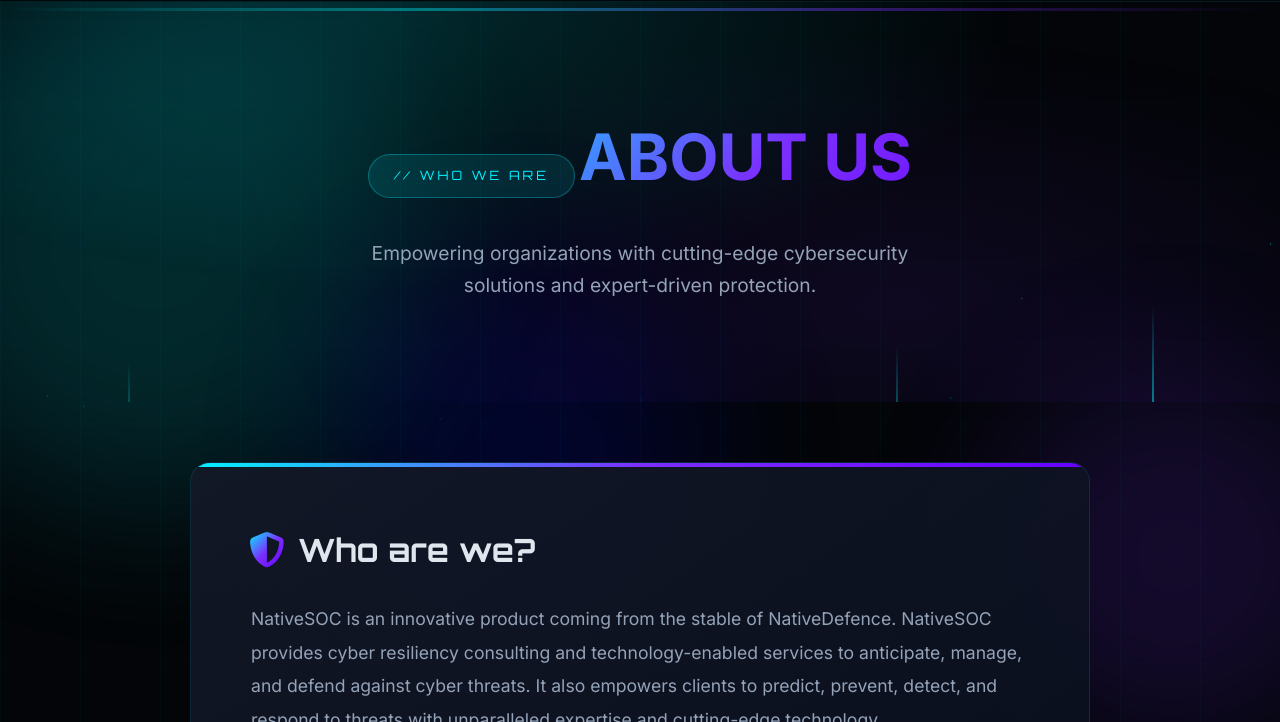
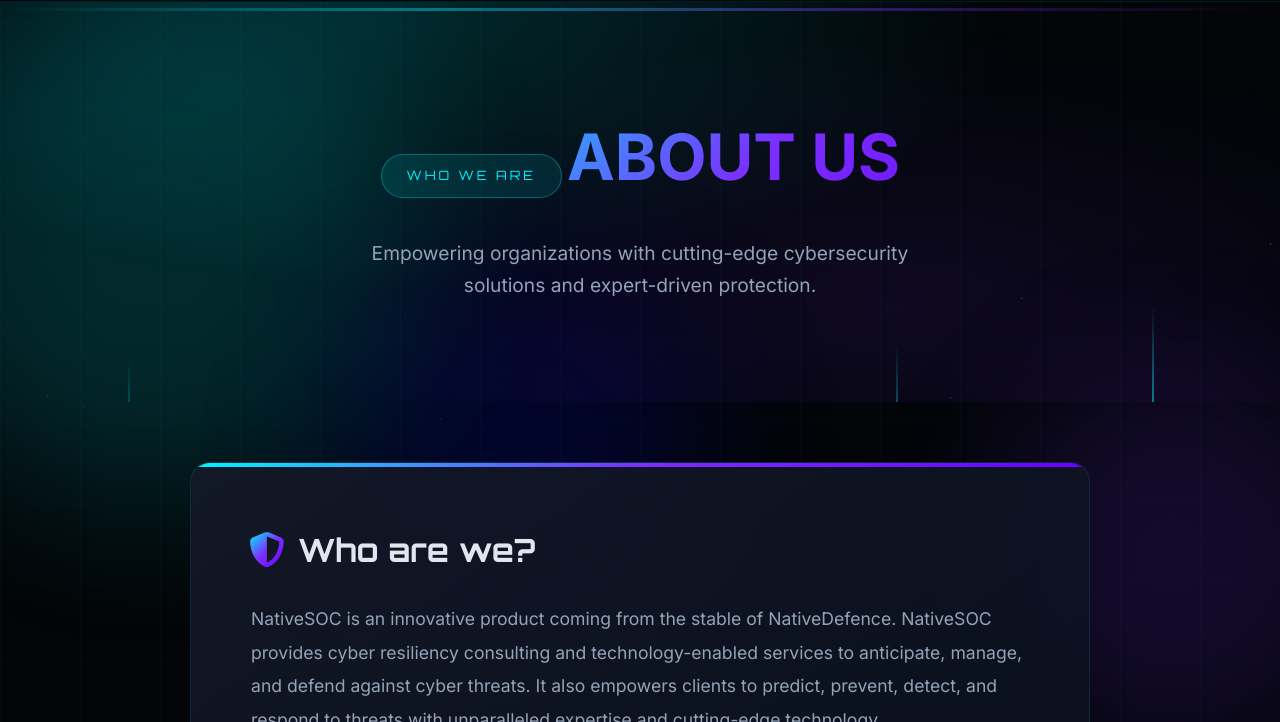
Before and after one commit to P12-pm/NativeDefence, a plain HTML site: page aboutus.html in a window 1280 px wide. Shown: the part 78-800 px from the top of the page. Drawn offline with Linux system fonts and the light colour scheme.

Commit message:
Remove slashes from 'WHO WE ARE' badge

```diff
--- a/aboutus.html
+++ b/aboutus.html
@@ -1861,7 +1861,7 @@
             <div class="hero-line" style="left: 90%; animation-delay: 2s;"></div>
         </div>
 
-        <span class="hero-badge">// WHO WE ARE</span>
+        <span class="hero-badge">WHO WE ARE</span>
         <h1><span class="text-gradient">ABOUT US</span></h1>
         <p class="hero-subtitle">Empowering organizations with cutting-edge cybersecurity solutions and expert-driven protection.</p>
     </section>
```
